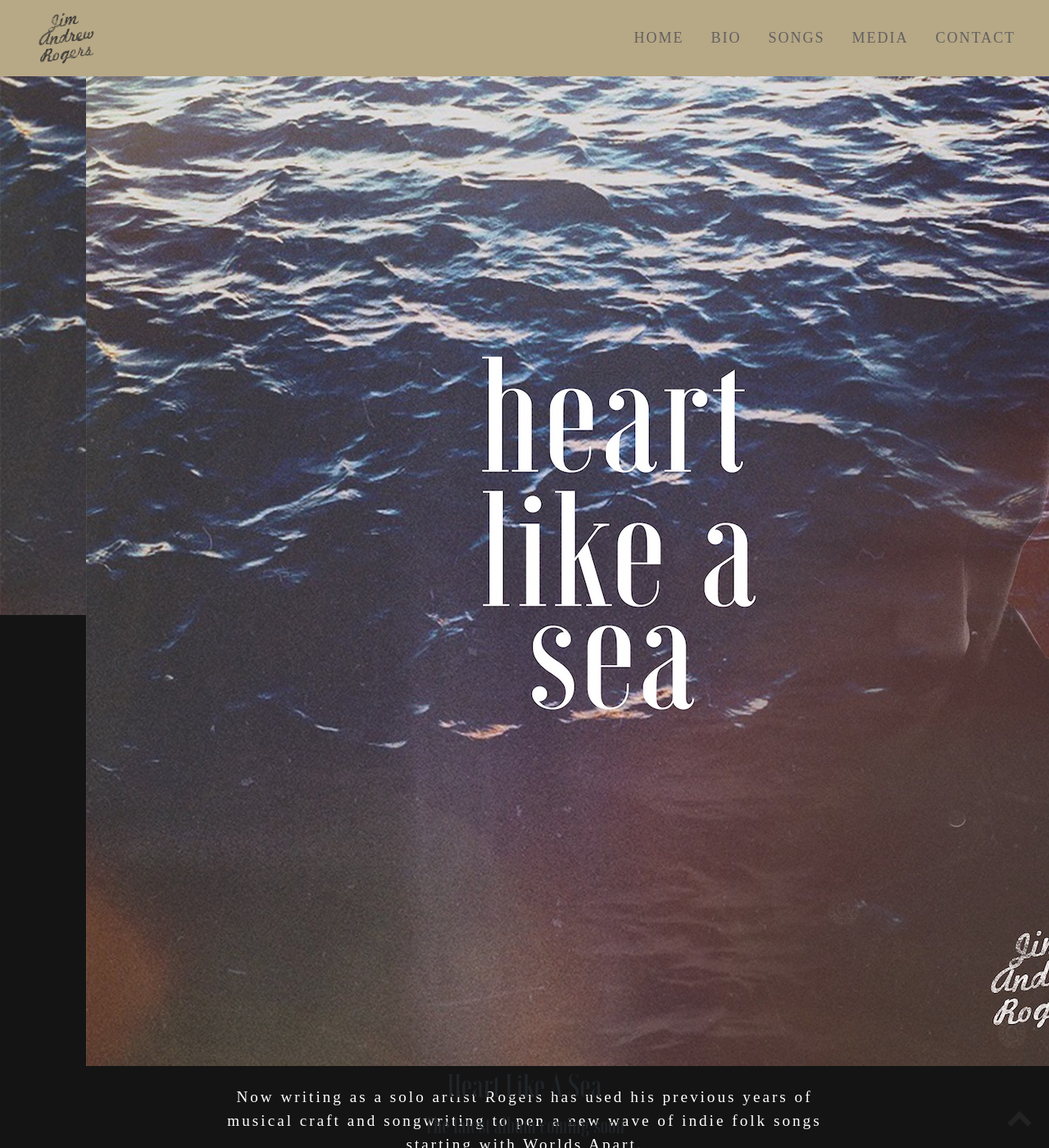
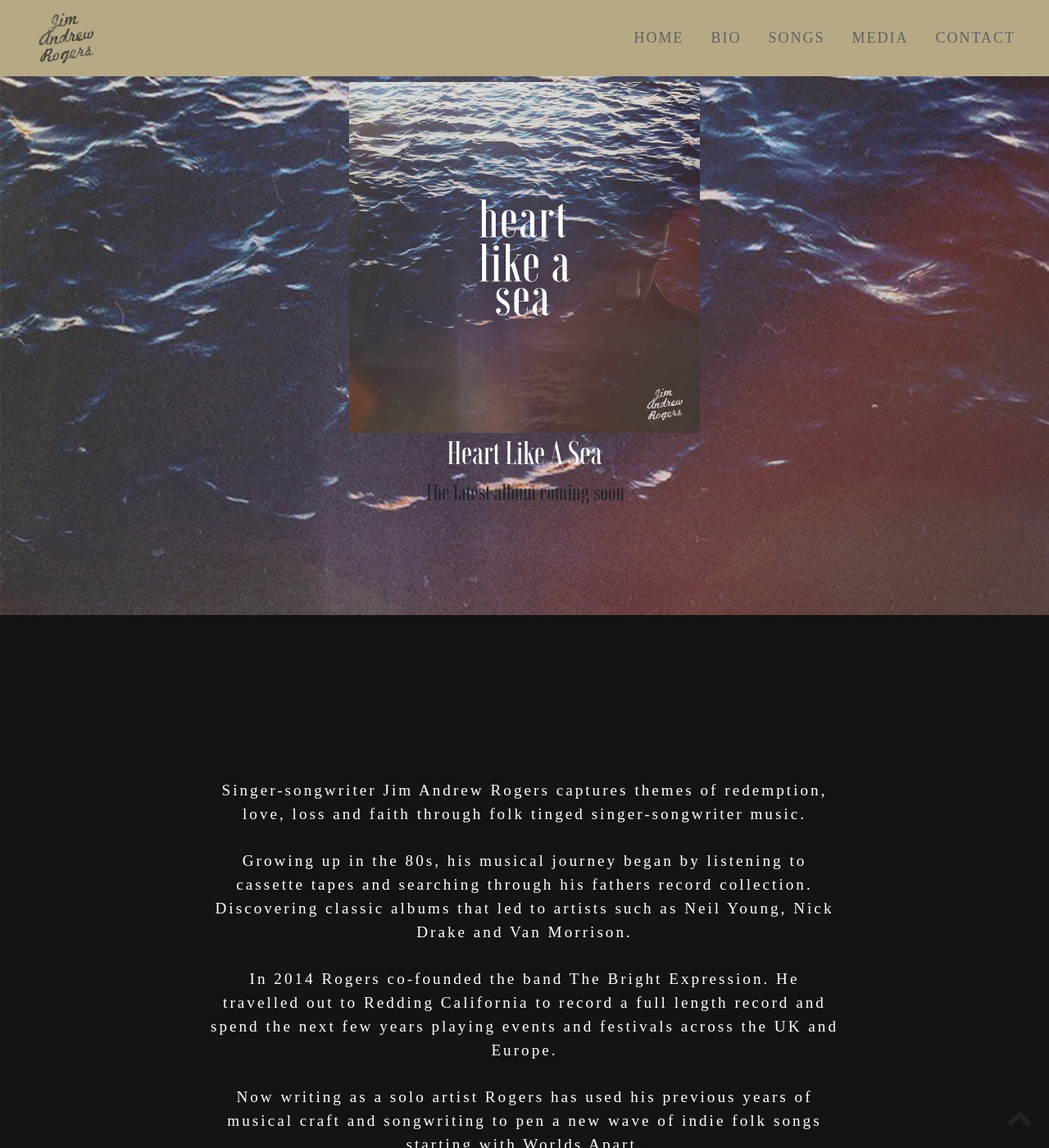
Before and after one commit to JimRogers/jimandrewrogers, a Jekyll site: the page built from index.md, in a window 1280 px wide and 1400 px high. Shown: the whole window at 82% size. Built offline with Jekyll 4.4.1, drawn with Linux system fonts in a browser that asks for light colours; comment, search, counter and statistics services are not loaded.

Commit message:
Add styling to new artwork fonts

```diff
--- a/css/style.css
+++ b/css/style.css
@@ -158,7 +158,13 @@
 	background-size:cover;
 	background-repeat:no-repeat
 }
-
+#home h1, #home h2 {
+	color:#fff;
+}
+#home img {
+	width:40%;
+	padding-top:100px;
+}
 
 .parallax-window, .parallax-window-2 {
     min-height: 100%;
```
